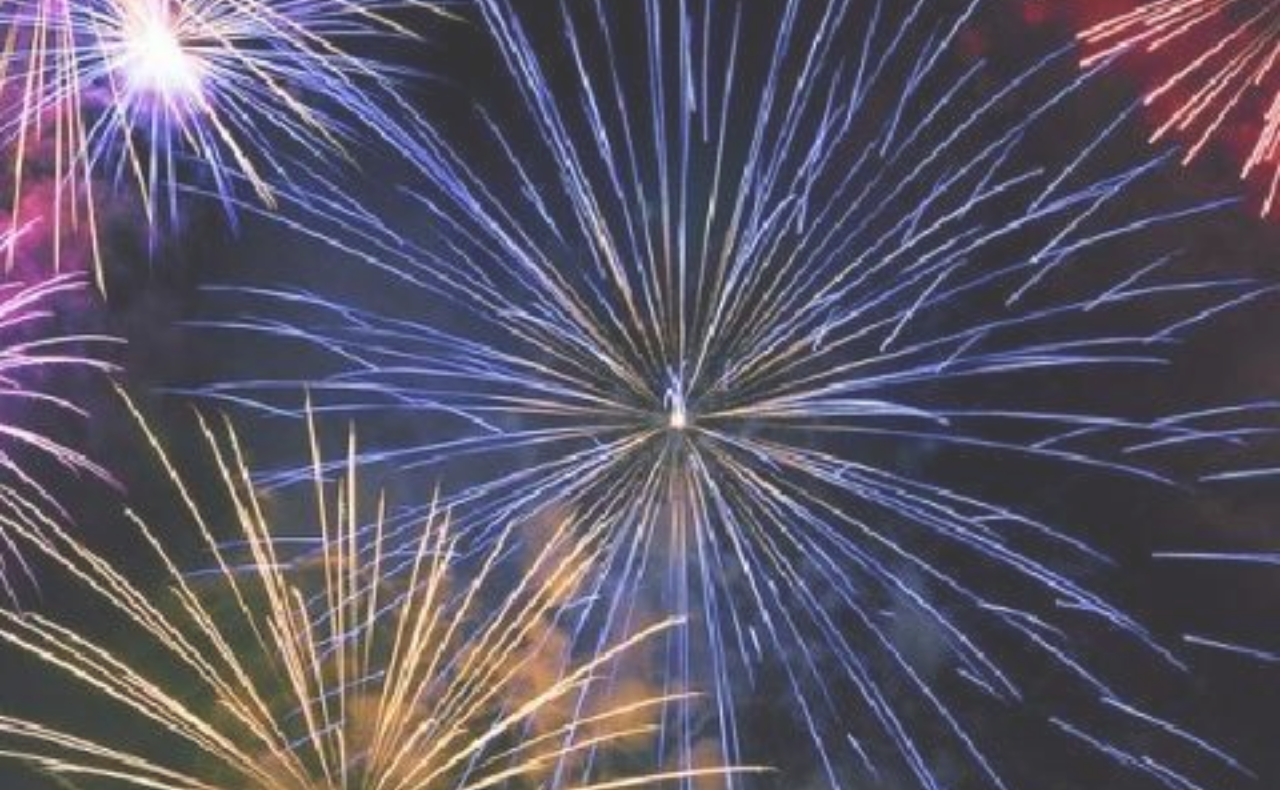
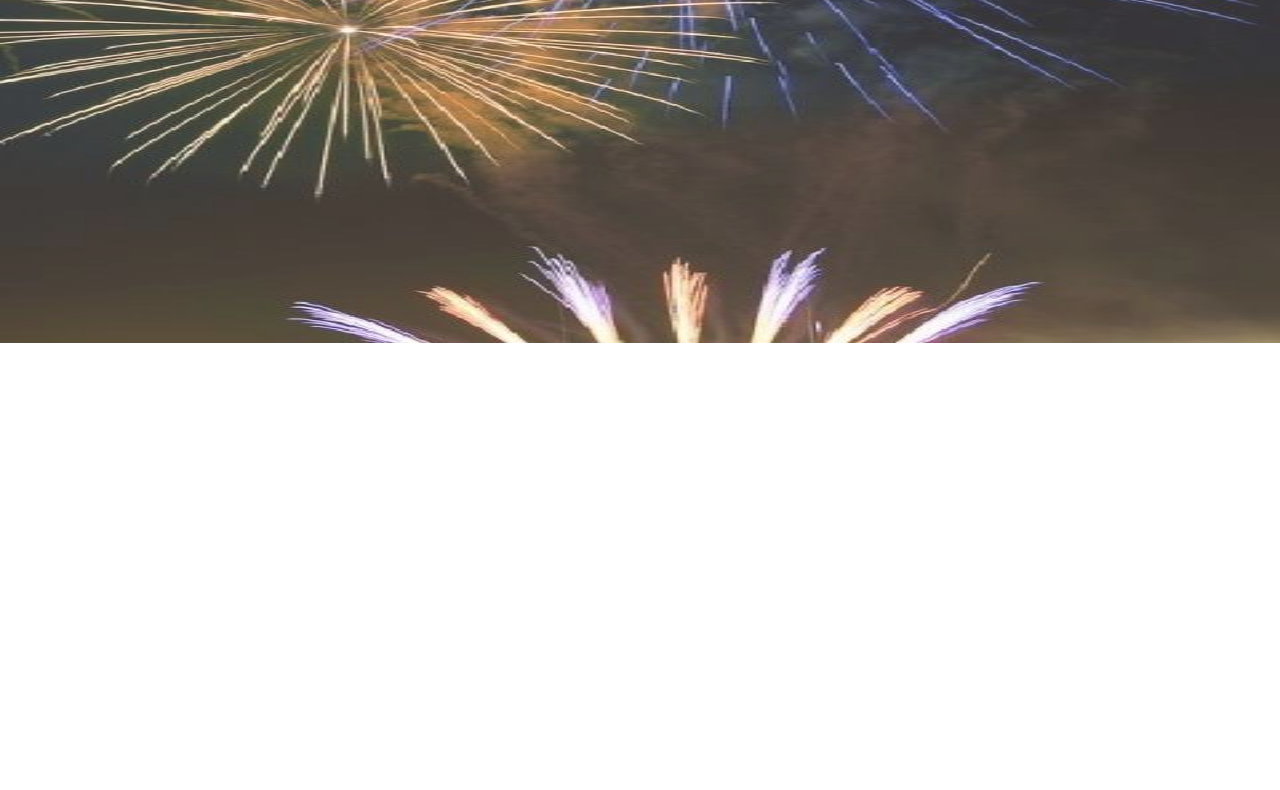
Before and after one commit to Gui1703/Happy-New-Year, a plain HTML site: page index.html in a window 1280 px wide. Shown: the part 457-1247 px from the top of the page. After the commit the page ends 800 px from the top, so only its background shows below. Drawn offline with Linux system fonts and the light colour scheme; a web font is replaced by a local one.

Commit message:
Update background image

```diff
--- a/styles.css
+++ b/styles.css
@@ -12,9 +12,9 @@ body {
 }
 
 img {
-    position: relative;
-    width: 100%;
-    height: 100%;
+    position: absolute !important;
+    width: 100% !important;
+    height: 100% !important;
 }
 
 p {
```
